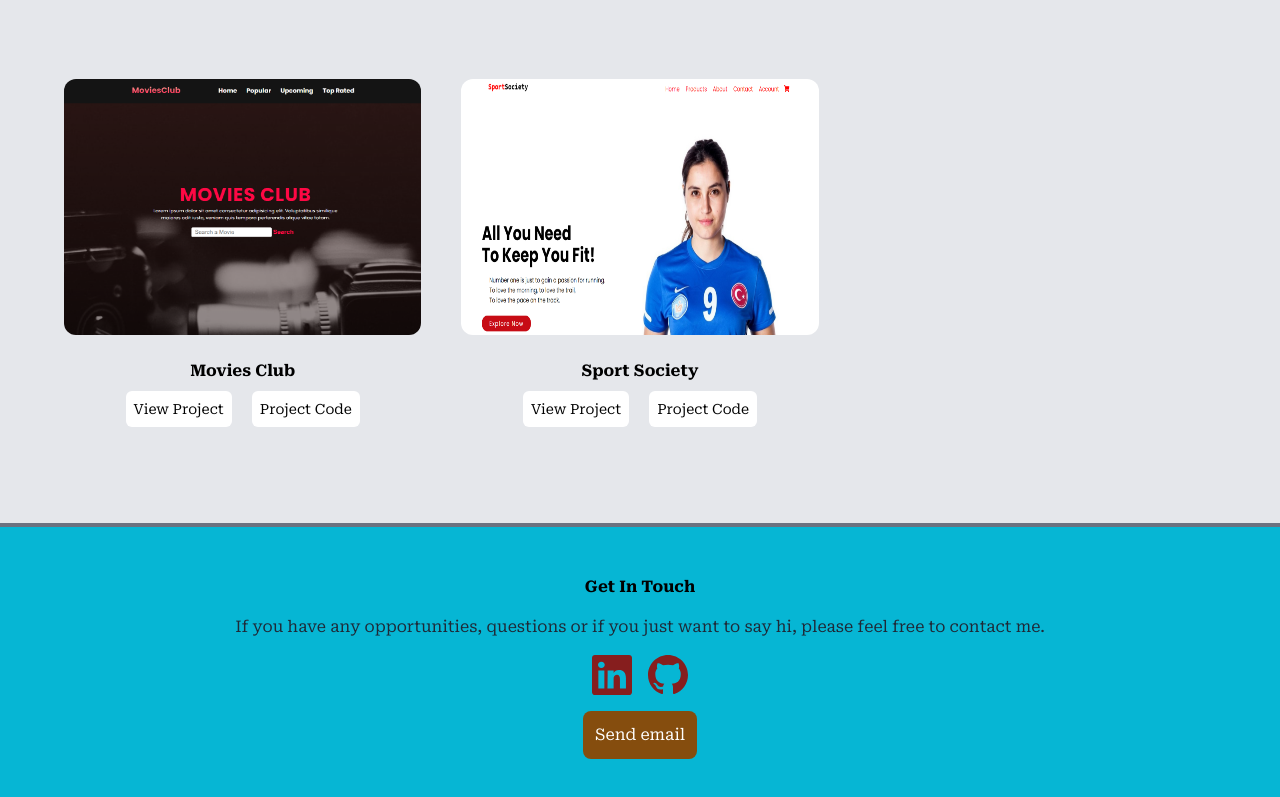
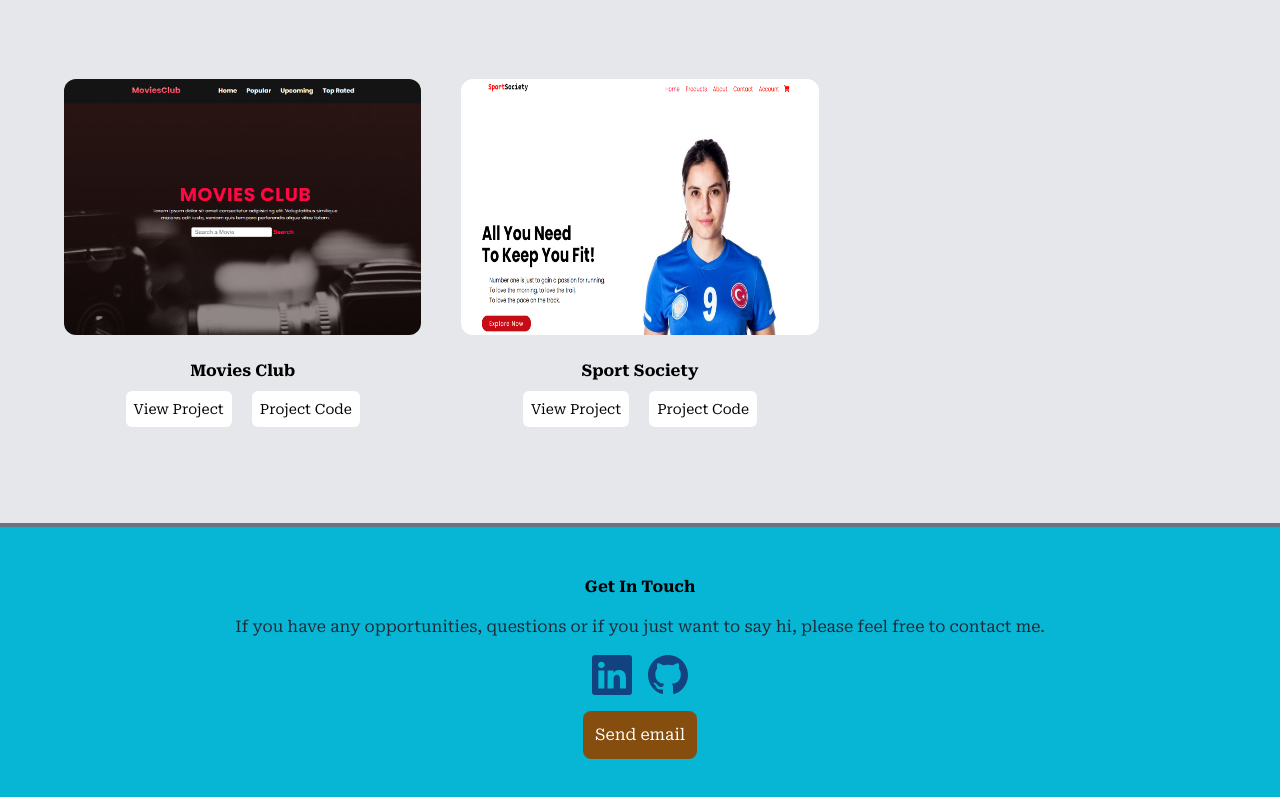
Before and after one commit to I-A11/islam-matrix, a Next.js app: page / in a window 1280 px wide. Shown: the part 1713-2510 px from the top of the page. Built offline with nearby package versions, Linux system fonts and the light colour scheme.

Commit message:
Export projects as a default in projectData file.

```diff
--- a/app/components/common/Footer.jsx
+++ b/app/components/common/Footer.jsx
@@ -17,10 +17,10 @@ const Footer = () => {
             target="_blank"
             href="https://www.linkedin.com/in/islam-aboamh/"
           >
-            <BsLinkedin size={40} fill="#861e1e" className="mr-4" />
+            <BsLinkedin size={40} fill="#124280" className="mr-4" />
           </Link>
           <Link target="_blank" href="https://github.com/I-A11">
-            <BsGithub size={40} fill="#861e1e" className="" />
+            <BsGithub size={40} fill="#124280" className="" />
           </Link>
         </div>
         <Link href="mailto:d.islam1983@gmail.com">
--- a/app/components/projects-section/Projects.jsx
+++ b/app/components/projects-section/Projects.jsx
@@ -2,7 +2,7 @@
 
 import { motion } from "framer-motion";
 import ProjectCard from "./ProjectCard";
-import { ProjectData } from "./projectsData";
+import ProjectData from "./ProjectsData";
 
 const WorkingProjects = () => {
   return (
--- a/app/components/projects-section/ProjectsData.jsx
+++ b/app/components/projects-section/ProjectsData.jsx
@@ -7,7 +7,7 @@ import Tetris from "../../assets/images/projectsImages/tetris.png";
 import MoviesClub from "../../assets/images/projectsImages/Movies-club.PNG";
 import SportSociety from "../../assets/images/projectsImages/sport-society.PNG";
 
-export const ProjectData = [
+const ProjectData = [
   {
     id: 1,
     projectTitle: "Home Style",
@@ -66,3 +66,5 @@ export const ProjectData = [
     githubLink: "https://github.com/I-A11/Sport-Society",
   },
 ];
+
+export default ProjectData;
```
